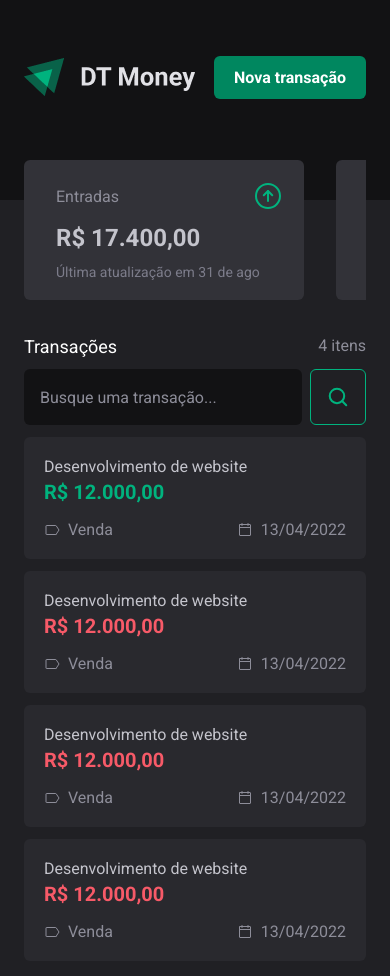
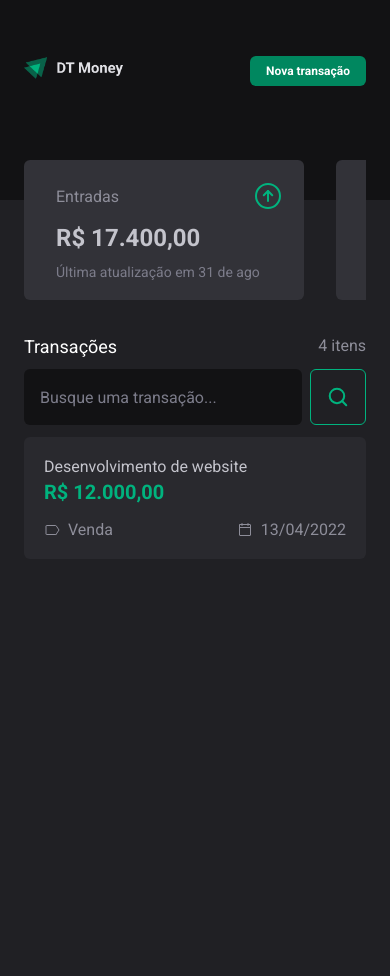
Before and after one commit to rogerrm95/dt-money, a React (Vite) app: page / in a window 390 px wide. Shown: the top 976 px of the page. After the commit the page ends 844 px from the top, so only its background shows below. Built offline with nearby package versions, Linux system fonts and the light colour scheme.

Commit message:
fix: responsiveness CSS

```diff
--- a/src/pages/Home/index.tsx
+++ b/src/pages/Home/index.tsx
@@ -13,14 +13,9 @@ import LogoDTMoney from '../../assets/logo-dtmoney.png'
 import { Card } from '../../components/Card'
 import { TransactioItem } from '../../components/TransactionItem'
 // Styles //
-import {
-  Container,
-  Pagination,
-  SectionContainer,
-  TableContainer,
-  TableRow,
-} from './styles'
+import { Container, SectionContainer, TableContainer, TableRow } from './styles'
 
+// TEMPORÁRIO //
 const tempValues = {
   amountToReceveid: Number(17400).toLocaleString('pt-BR', {
     currency: 'BRL',
@@ -96,10 +91,12 @@ export function Home() {
           </div>
 
           <ul>
-            <TransactioItem typeTransaction="receipt" />
-            <TransactioItem typeTransaction="removal" />
-            <TransactioItem typeTransaction="removal" />
-            <TransactioItem typeTransaction="removal" />
+            <TransactioItem
+              name="Salário CLT"
+              price={2500}
+              category="Venda"
+              typeTransaction="receipt"
+            />
           </ul>
 
           <TableContainer>
--- a/src/pages/Home/styles.ts
+++ b/src/pages/Home/styles.ts
@@ -94,9 +94,25 @@ export const Container = styled.div`
   }
 
   // Breakpoint //
+  // Desktop //
   @media (min-width: 1144px) {
     .header-box {
       padding: 2.5rem 1.5rem;
+    }
+  }
+
+  // Breakpoint //
+  // Mini mobile //
+  @media (max-width: 400px) {
+    .header-box {
+      img {
+        width: 100px;
+      }
+
+      button {
+        font-size: 0.75rem;
+        padding: 0.5rem 1rem;
+      }
     }
   }
 `
--- a/src/styles/global.ts
+++ b/src/styles/global.ts
@@ -34,7 +34,7 @@ export const GlobalStyled = createGlobalStyle`
         border: none;
 
         &::placeholder {
-            color: ${(props) => props.theme.colors['gray-400']};
+            color: ${(props) => props.theme.colors['gray-500']};
         }
     }
 
```
